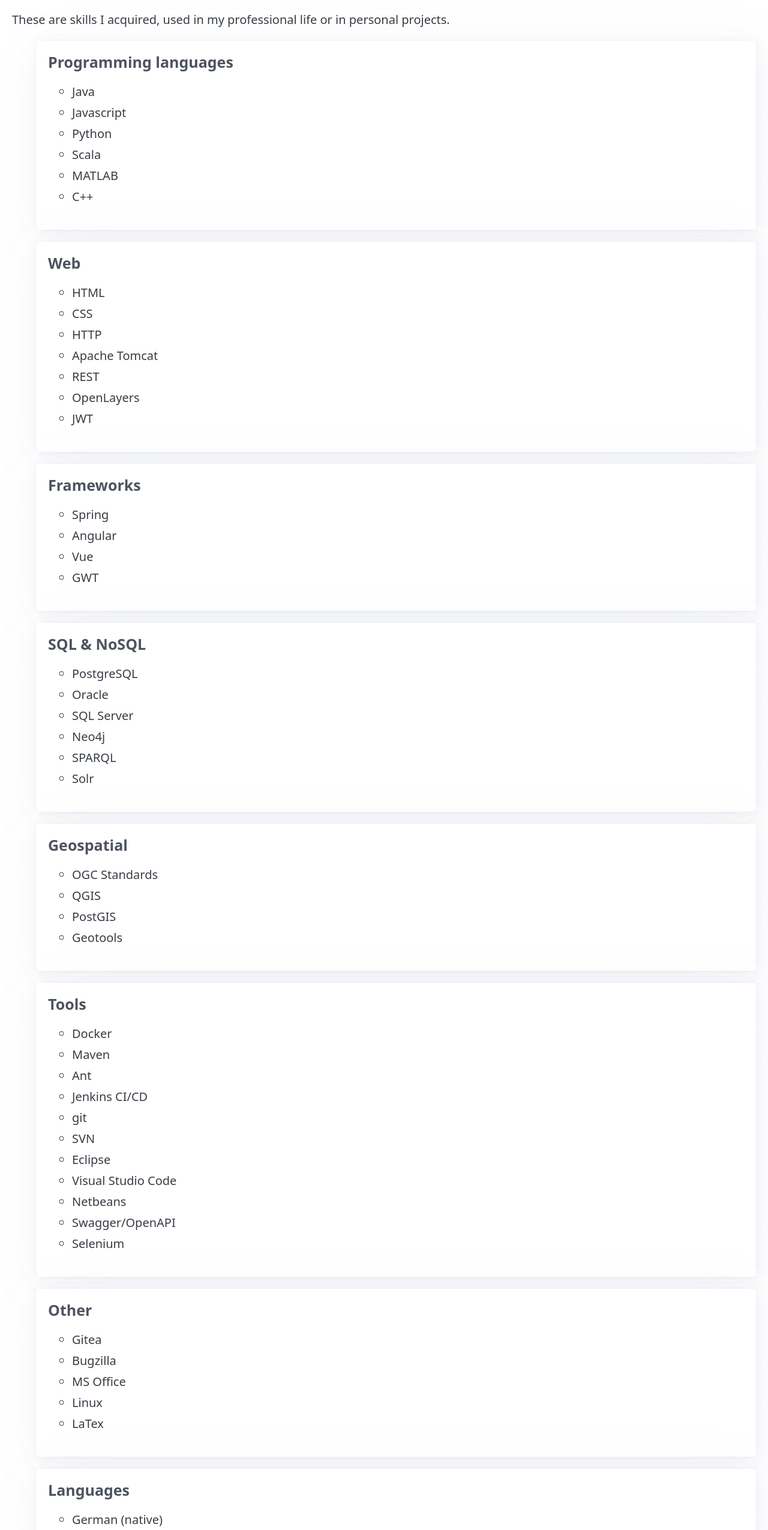
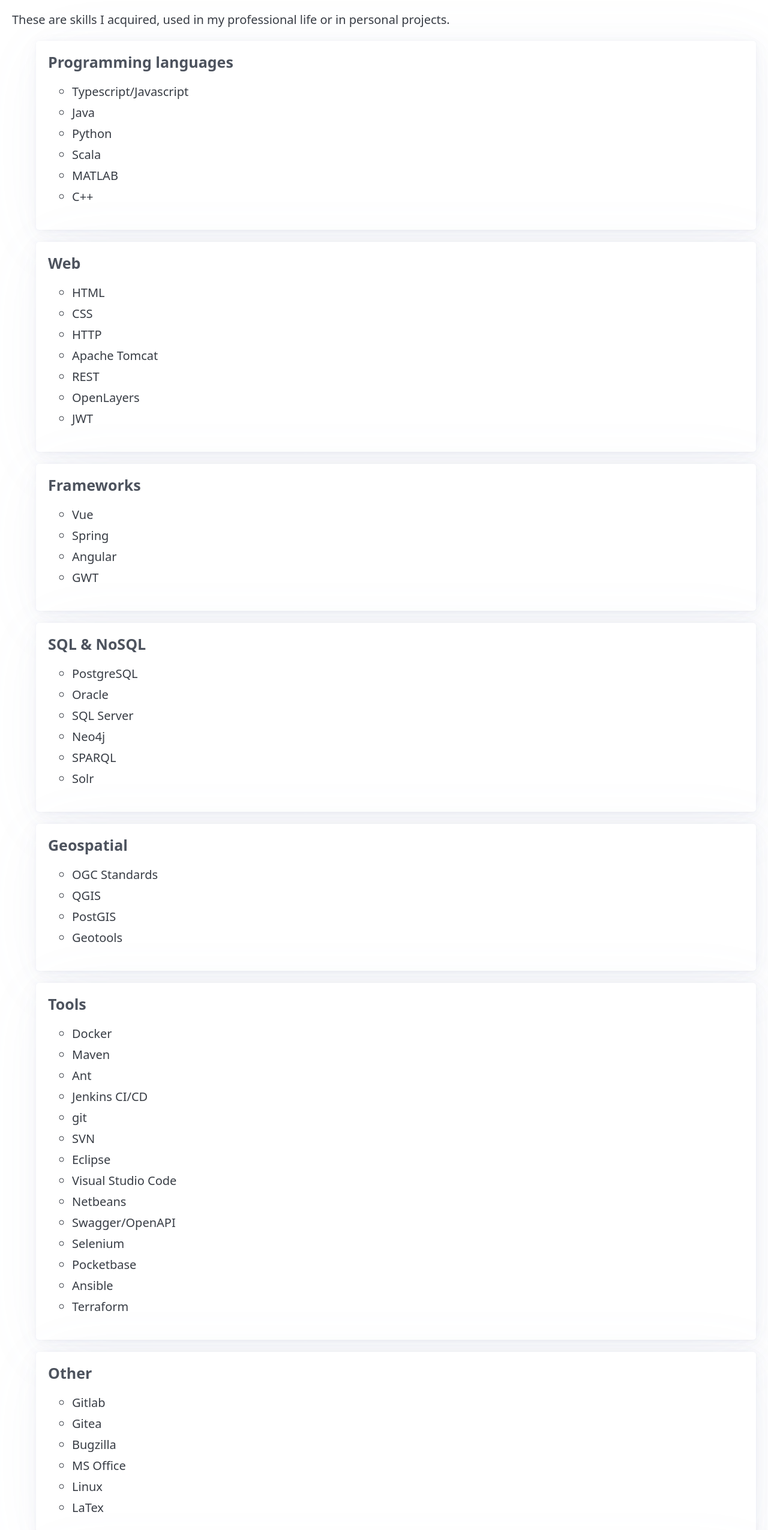
Before and after one commit to jackyscript/dejafu, a Vue app: page /skills in a window 1280 px wide. Shown: the part 234-2784 px from the top of the page at 60% size. Built offline with nearby package versions, Linux system fonts and the light colour scheme.

Commit message:
Update SkillsComponent.vue

```diff
--- a/src/components/SkillsComponent.vue
+++ b/src/components/SkillsComponent.vue
@@ -11,8 +11,8 @@
       <template #type> Programming languages </template>
       <template #skills>
         <ul>
+          <li>Typescript/Javascript</li>
           <li>Java</li>
-          <li>Javascript</li>
           <li>Python</li>
           <li>Scala</li>
           <li>MATLAB</li>
@@ -39,9 +39,9 @@
       <template #type> Frameworks </template>
       <template #skills>
         <ul>
+          <li>Vue</li>
           <li>Spring</li>
           <li>Angular</li>
-          <li>Vue</li>
           <li>GWT</li>
         </ul>
       </template>
@@ -85,6 +85,9 @@
           <li>Netbeans</li>
           <li>Swagger/OpenAPI</li>
           <li>Selenium</li>
+          <li>Pocketbase</li>
+          <li>Ansible</li>
+          <li>Terraform</li>
         </ul>
       </template>
     </SkillsItem>
@@ -93,6 +96,7 @@
       <template #type> Other </template>
       <template #skills>
         <ul>
+          <li>Gitlab</li>
           <li>Gitea</li>
           <li>Bugzilla</li>
           <li>MS Office</li>
```
